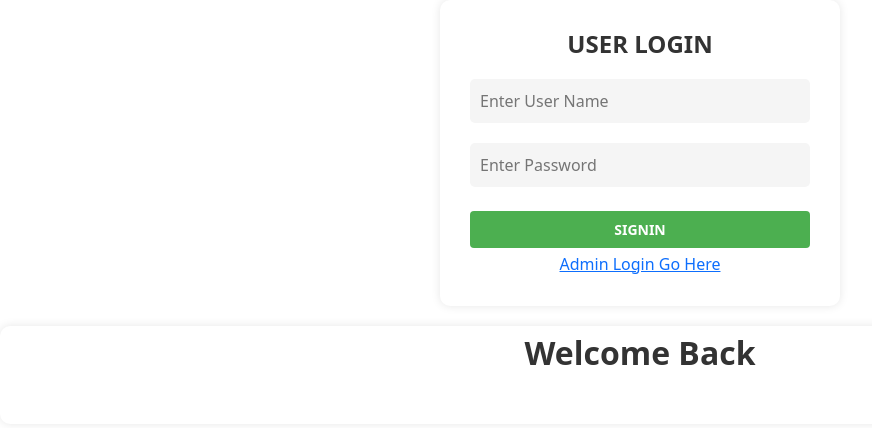
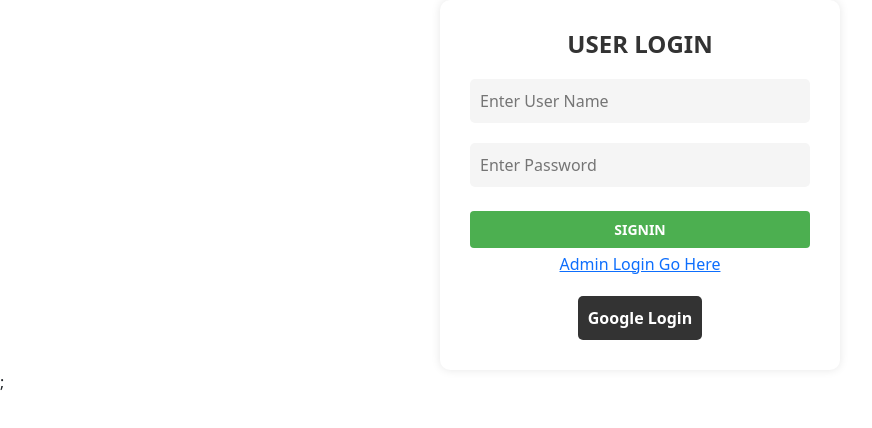
Before and after one commit to abuhunais/Eddison-frontend, a React (Create React App) app: page /Signin in a window 1280 px wide. Shown: the top 428 px of the page, without its empty margins (0-872 px from the left). Built offline with nearby package versions, Linux system fonts and the light colour scheme.

Commit message:
fourth commit

```diff
--- a/package.json
+++ b/package.json
@@ -4,6 +4,7 @@
   "private": true,
   "dependencies": {
     "@material-ui/lab": "^4.0.0-alpha.61",
+    "@react-oauth/google": "^0.11.0",
     "@testing-library/jest-dom": "^5.16.5",
     "@testing-library/react": "^13.4.0",
     "@testing-library/user-event": "^13.5.0",
--- a/src/App.js
+++ b/src/App.js
@@ -30,7 +30,7 @@ import ReviewForm from './UserProducts/ReviewForm';
 import ReviewList from './UserProducts/ReviewList';
 
 
-
+import SocialMedia from './Pages/SocialMedia';
 
 
 
@@ -47,6 +47,7 @@ function App() {
           <Route exact path="/register" element={<Signup />} />
           <Route exact path="/Signin" element={<Signin />} />
           <Route exact path="/Admin" element={<Admin />} />
+          <Route exact path="/Social" element={<SocialMedia />} />
         </Routes>
 
         {/* <Navbar /> */}
--- a/src/Pages/Home.js
+++ b/src/Pages/Home.js
@@ -111,7 +111,7 @@ export default function Home() {
 
                         'Cancelled',
 
-                        'Your Service is safe :)',
+                        'Your Product is safe :)',
 
                         'error'
 
--- a/src/Pages/Signin.js
+++ b/src/Pages/Signin.js
@@ -2,6 +2,7 @@ import React, { Component } from "react";
 import { Link } from "react-router-dom";
 import { AuthFunctions } from "../context/AuthContext";
 import User from "../Service/UserService";
+import SocialMedia from "./SocialMedia";
 // import "../style.css";
 
 export default class Signin extends Component{
@@ -98,14 +99,9 @@ export default class Signin extends Component{
           />
           <button type="submit" className="butr">SIGNIN</button>
           <Link to="/admin">Admin Login Go Here</Link>
+          <SocialMedia />
         </form>
-        <div className="text-center left-main p-2">
-        <h1 className="dog">Welcome Back </h1>
-        <br/>
 
-
-          {/* <Link to="/register"><button className="btnl">REGISTER</button></Link> */}
-        </div>
       </div>
     );
   }
--- /dev/null
+++ b/src/Pages/SocialMedia.js
@@ -0,0 +1,64 @@
+import React, { useState, useEffect } from 'react';
+import { GoogleLogin } from '@react-oauth/google';
+import axios from 'axios';
+import { useGoogleLogin } from '@react-oauth/google';
+
+
+function SocialMedia(){
+
+
+    const login = useGoogleLogin    ({
+        onSuccess: async response => {
+            try{
+
+
+            const data =  await axios.get("https://www.googleapis.com/oauth2/v3/userinfo",{
+                headers:{
+                    "Authorization": `Bearer ${response.access_token}`
+                }
+
+            })
+
+            console.log(data)
+            window.location.href='http://localhost:3001/userhome';
+        }
+            catch(err){
+                console.log(err)
+            }
+        }
+      });
+
+// function handleCallbackResponse(response){
+// console.log("Token:"+ response.credential);
+// }
+
+// useEffect(() =>{
+// google.accounts.id.initialize({
+//     client_id: "839098834141-hq8lr99sogsmn2s54iins6c0ge7rln5d.apps.googleusercontent.com",
+//     callback: handleCallbackResponse
+// });
+// google.accounts.id.renderButton(
+//     document.getElementById("signInDiv"),
+//     { theme: "outline", size: "large"}
+// );
+// }, []);
+return(
+    <div className='App'>
+        {/* <GoogleLogin
+  onSuccess={credentialResponse => {
+    console.log(credentialResponse);
+  }}
+  onError={() => {
+    console.log('Login Failed');
+  }}
+/>; */}
+
+<button onClick={login}>
+    Google Login
+</button>
+
+    </div>
+);
+}
+
+export default SocialMedia;
--- a/src/index.js
+++ b/src/index.js
@@ -3,11 +3,15 @@ import ReactDOM from 'react-dom/client';
 import './index.css';
 import App from './App';
 import reportWebVitals from './reportWebVitals';
+import { GoogleOAuthProvider } from '@react-oauth/google';
+
+
 
 const root = ReactDOM.createRoot(document.getElementById('root'));
 root.render(
   <React.StrictMode>
-    <App />
+    <GoogleOAuthProvider clientId="825476494572-4cf444eevsu5rb3dpkc11dk8f7ipc6sg.apps.googleusercontent.com"><App /></GoogleOAuthProvider>;
+
   </React.StrictMode>
 );
 
```
Also changed, not shown: 1 other file (tests, documents, lock files or other folders).
